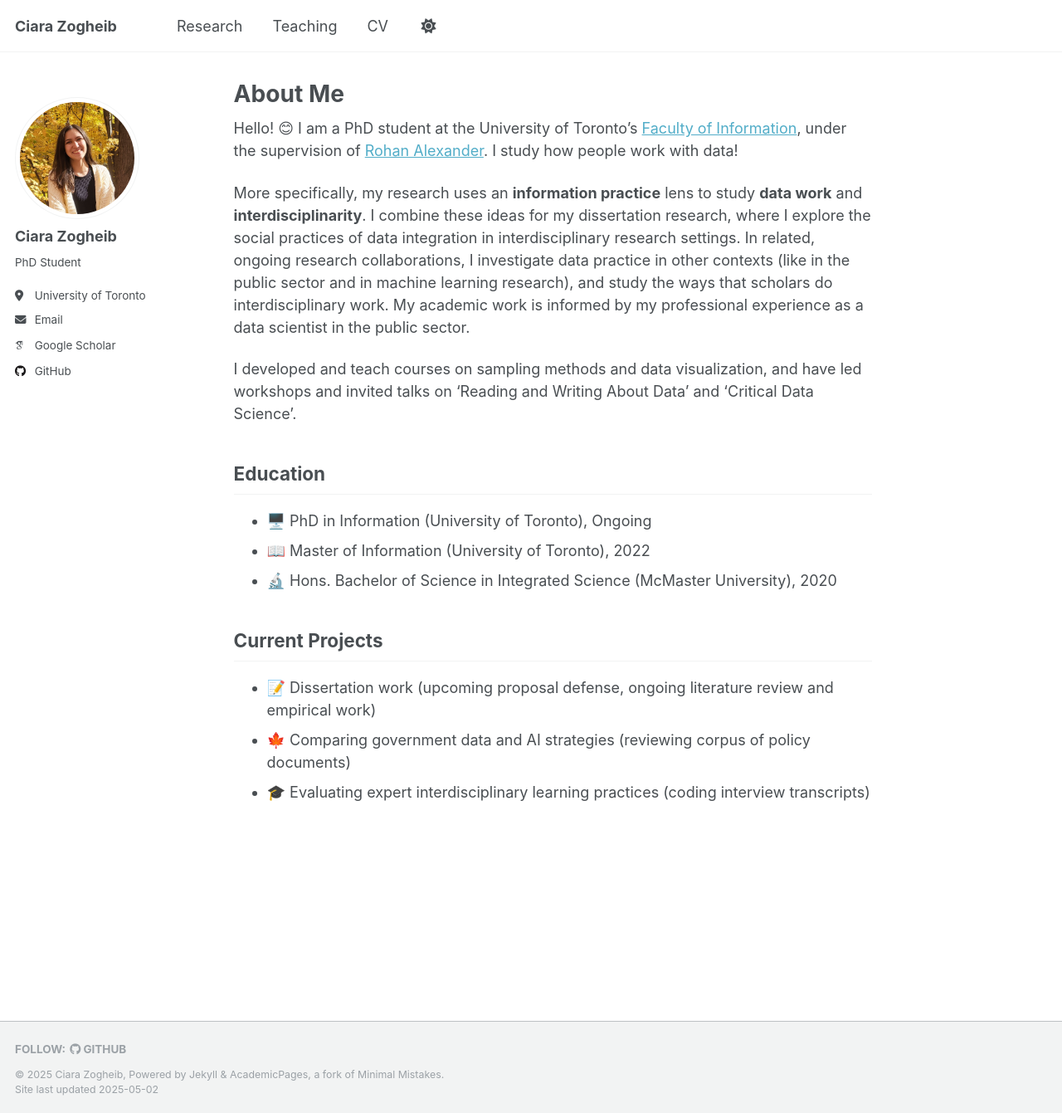
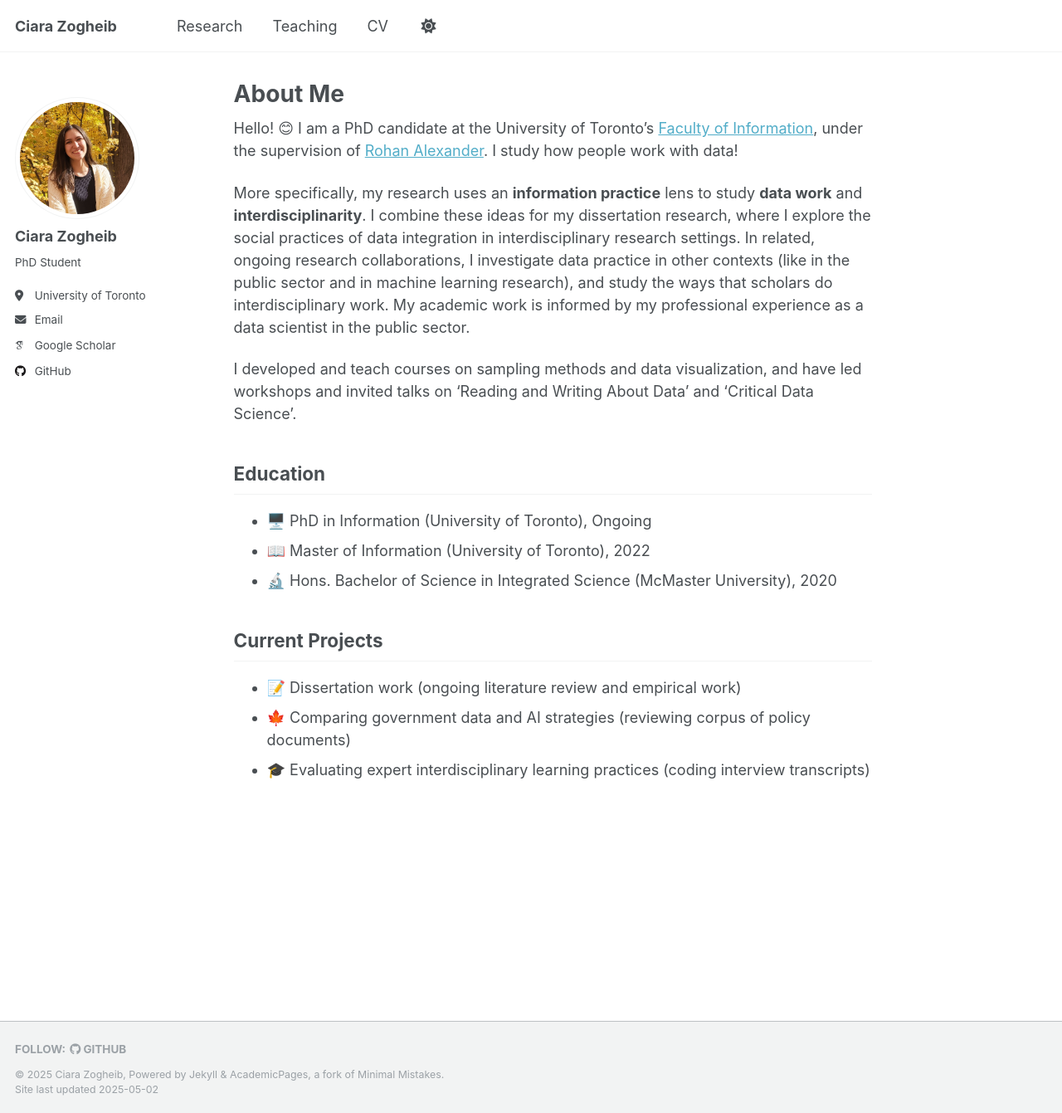
Before and after one commit to zogheibc/zogheibc.github.io, a Jekyll site: the page built from _pages/about.md, in a window 1280 px wide and 1341 px high. Shown: the whole window at 83% size. Built offline with Jekyll 4.4.1, drawn with Linux system fonts in a browser that asks for light colours; some web fonts are replaced.

Commit message:
update about page and cv

```diff
--- a/_config.yml
+++ b/_config.yml
@@ -12,7 +12,7 @@ site_theme               : "default"
 title                    : "Ciara Zogheib"
 title_separator          : "-"
 name                     : &name "Ciara Zogheib"
-description              : &description "PhD Student"
+description              : &description "PhD Candidate"
 url                      : https://zogheibc.github.io # the base hostname & protocol for your site e.g. "https://[your GitHub username].github.io"
 baseurl                  : "" # the subpath of your site, e.g. "/blog"
 repository               : "zogheibc/zogheibc.github.io"
--- a/_pages/about.md
+++ b/_pages/about.md
@@ -7,7 +7,7 @@ redirect_from:
   - /about.html
 ---
 
-Hello! 😊 I am a PhD student at the University of Toronto’s [Faculty of Information](https://ischool.utoronto.ca/), under the supervision of [Rohan Alexander](https://rohanalexander.com/). I study how people work with data!
+Hello! 😊 I am a PhD candidate at the University of Toronto’s [Faculty of Information](https://ischool.utoronto.ca/), under the supervision of [Rohan Alexander](https://rohanalexander.com/). I study how people work with data!
 
 More specifically, my research uses an **information practice** lens to study **data work** and **interdisciplinarity**. I combine these ideas for my dissertation research, where I explore the social practices of data integration in interdisciplinary research settings. In related, ongoing research collaborations, I investigate data practice in other contexts (like in the public sector and in machine learning research), and study the ways that scholars do interdisciplinary work. My academic work is informed by my professional experience as a data scientist in the public sector.
 
@@ -19,6 +19,6 @@ I developed and teach courses on sampling methods and data visualization, and ha
 - 🔬 Hons. Bachelor of Science in Integrated Science (McMaster University), 2020
 
 ## Current Projects
-- 📝 Dissertation work (upcoming proposal defense, ongoing literature review and empirical work)
+- 📝 Dissertation work (ongoing literature review and empirical work)
 - 🍁 Comparing government data and AI strategies (reviewing corpus of policy documents)
 - 🎓 Evaluating expert interdisciplinary learning practices (coding interview transcripts)
```
Also changed, not shown: 1 other file.
